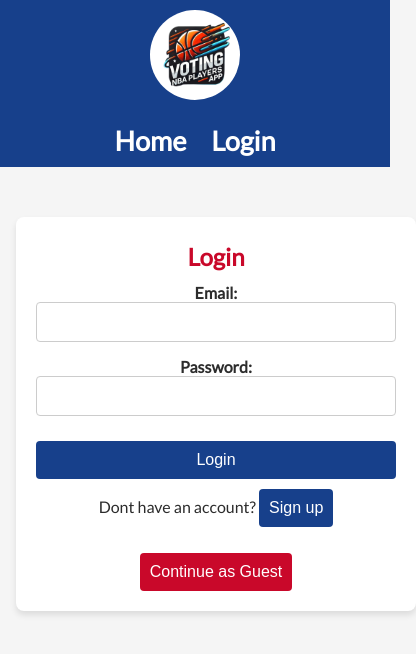
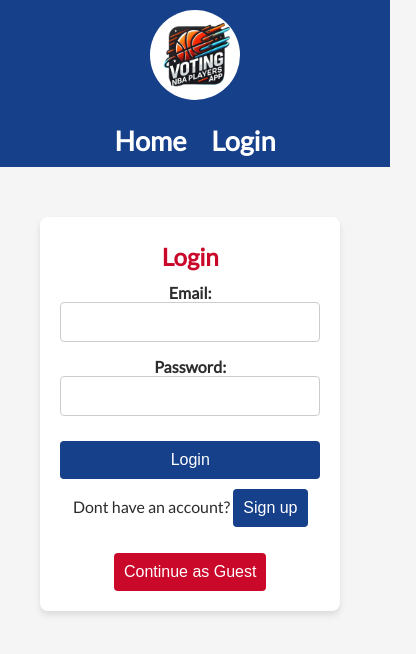
Before and after one commit to lisrael1989/voting-App, a React (Vite) app: page /#/admin in a window 390 px wide. Shown: the top 654 px of the page, 416 px wide, since content can reach past the window. Built offline with nearby package versions, Linux system fonts and the light colour scheme.

Commit message:
Add mq to login form

```diff
--- a/src/assets/styles/cmps/login-form.css
+++ b/src/assets/styles/cmps/login-form.css
@@ -98,3 +98,9 @@ body {
   cursor: pointer;
   transition: background-color 0.3s ease;
 }
+
+@media screen and (max-width: 600px) {
+  .login-page {
+    width: 300px;
+  }
+}
```
